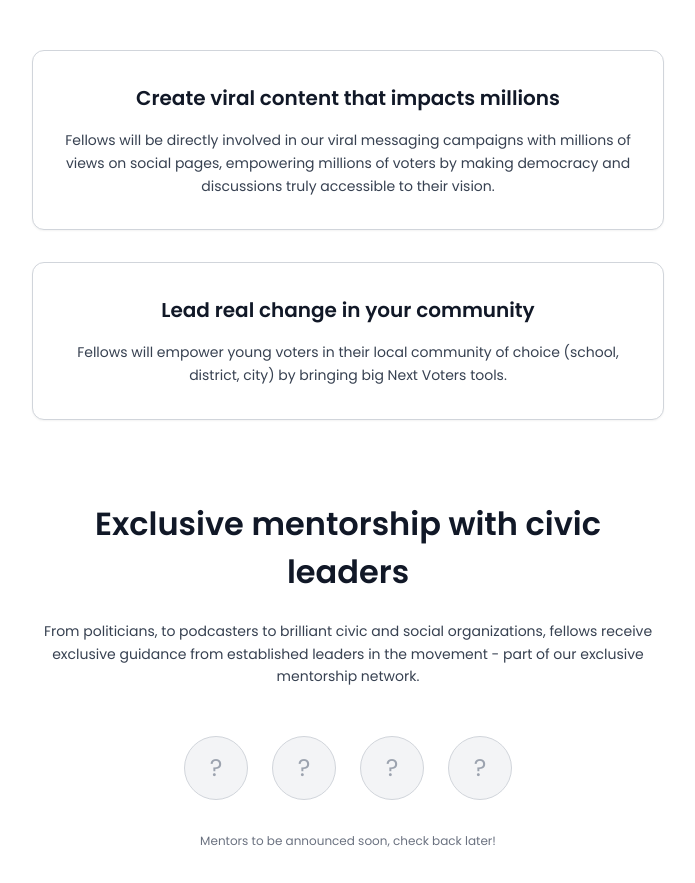
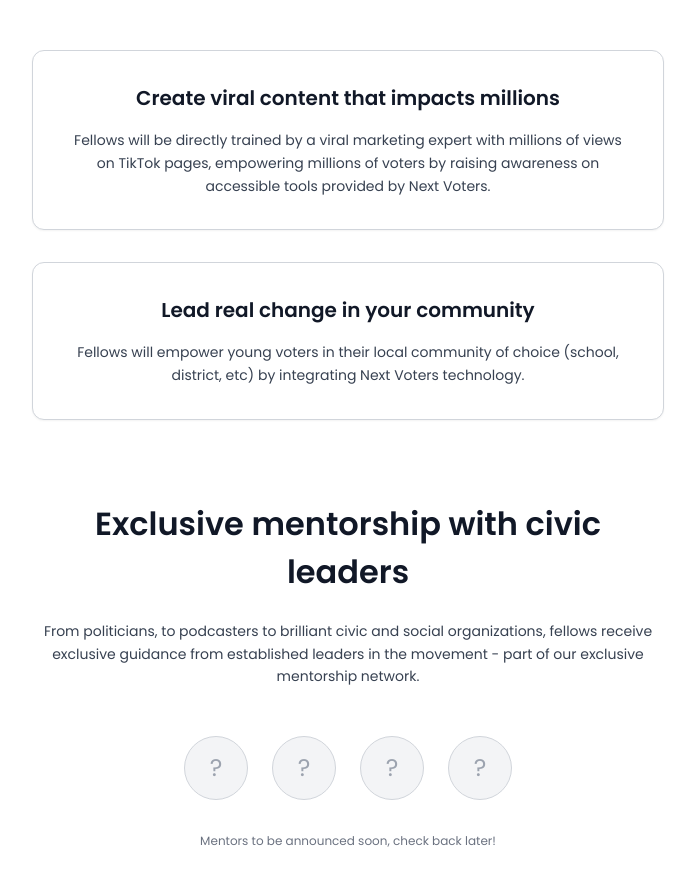
Before and after one commit to Krishiv-Thakuria/Next-Voters, a Next.js app: page /fellowship in a window 1280 px wide. Shown: the part 1001-1884 px from the top of the page, without its empty margins (292-987 px from the left). Built offline with nearby package versions, Linux system fonts and the light colour scheme.

Commit message:
frontend

```diff
--- a/app/fellowship/page.tsx
+++ b/app/fellowship/page.tsx
@@ -78,9 +78,7 @@ export default function FellowshipPage() {
                 Create viral content that impacts millions
               </h3>
               <p className="text-[14px] text-gray-700 leading-relaxed font-poppins">
-                Fellows will be directly involved in our viral messaging campaigns with
-                millions of views on social pages, empowering millions of voters by
-                making democracy and discussions truly accessible to their vision.
+              Fellows will be directly trained by a viral marketing expert with millions of views on TikTok pages, empowering millions of voters by raising awareness on accessible tools provided by Next Voters.
               </p>
             </div>
 
@@ -90,8 +88,7 @@ export default function FellowshipPage() {
                 Lead real change in your community
               </h3>
               <p className="text-[14px] text-gray-700 leading-relaxed font-poppins">
-                Fellows will empower young voters in their local community of
-                choice (school, district, city) by bringing big Next Voters tools.
+              Fellows will empower young voters in their local community of choice (school, district, etc) by integrating Next Voters technology.
               </p>
             </div>
           </div>
```
